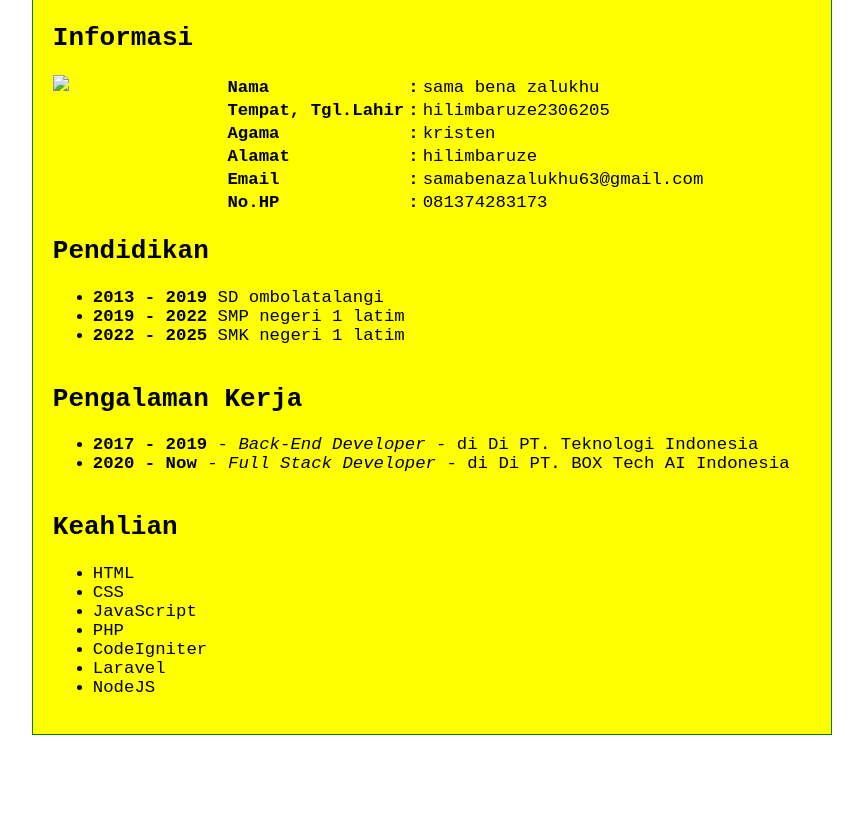
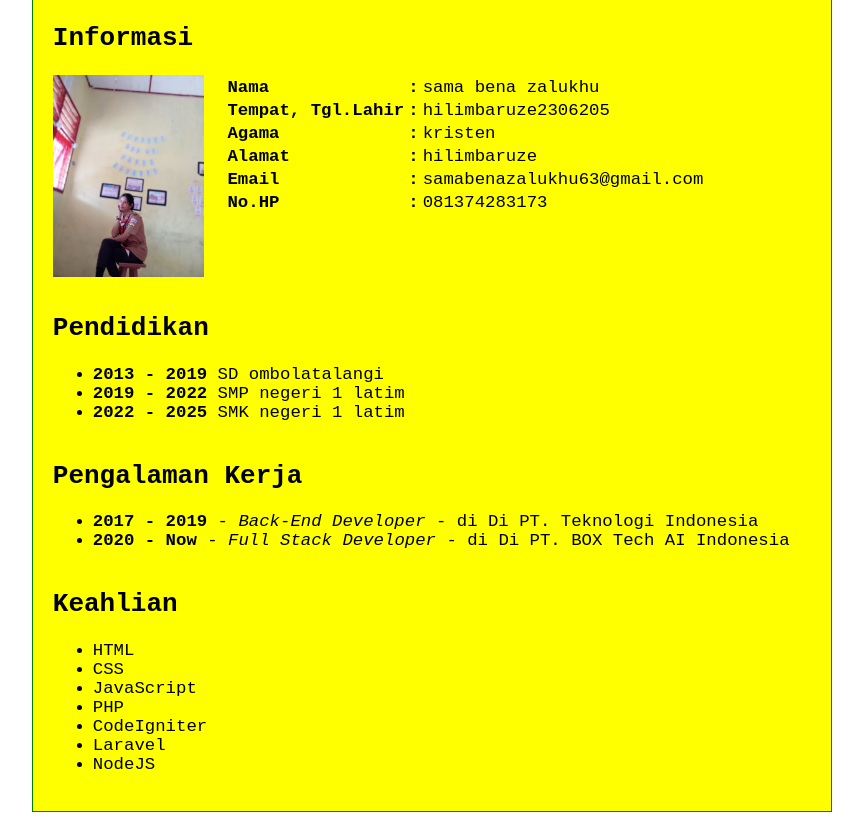
Before and after one commit to bena23/biodata, a plain HTML site: page index.html in a window 1280 px wide. Shown: the part 115-937 px from the top of the page, without its empty margins (208-1071 px from the left). Before the commit the page ends 860 px from the top, so only its background shows below. Drawn offline with Linux system fonts and the light colour scheme.

Commit message:
Update index.html

```diff
--- a/index.html
+++ b/index.html
@@ -18,7 +18,7 @@
 			<h2>Informasi</h2>
 
 			<div class="kiri">
-				<img src="foto.jpg">
+				<img src="IMG-20250223-WA0014.jpg">
 			</div>
 
 			<div class="kanan">
```
